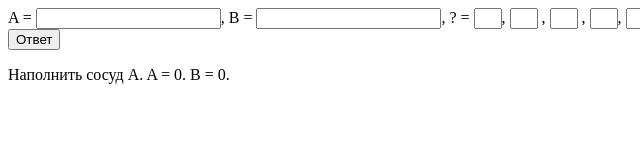
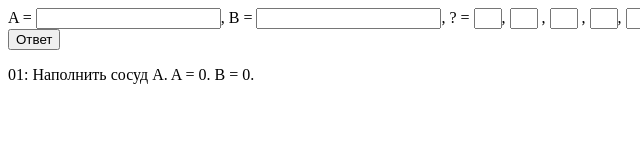
Before and after one commit to Coder-Channel/Aquarius, a plain HTML site: page index.html in a window 1280 px wide. Both pictures are taken after a click on the button "Ответ". Shown: the full height of the page, 0-640 px from the left. Drawn offline with Linux system fonts and the light colour scheme.

Commit message:
index.html

```diff
--- a/index.html
+++ b/index.html
@@ -57,7 +57,7 @@
     		}
     		document.getElementById("output").innerHTML = "";
     		for (var i in dmass) {
-    		    document.getElementById("output").innerHTML += dmass[i]+". A = "+amass[i]+". B = "+bmass[i]+".<br>";
+    		    document.getElementById("output").innerHTML += i+1+": "+dmass[i]+". A = "+amass[i]+". B = "+bmass[i]+".<br>";
     	    }
     	}
     </script>
```
